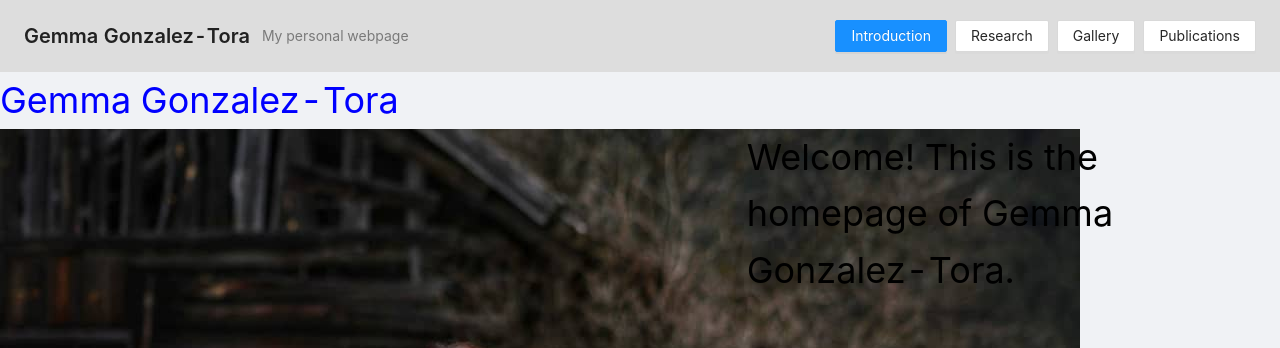
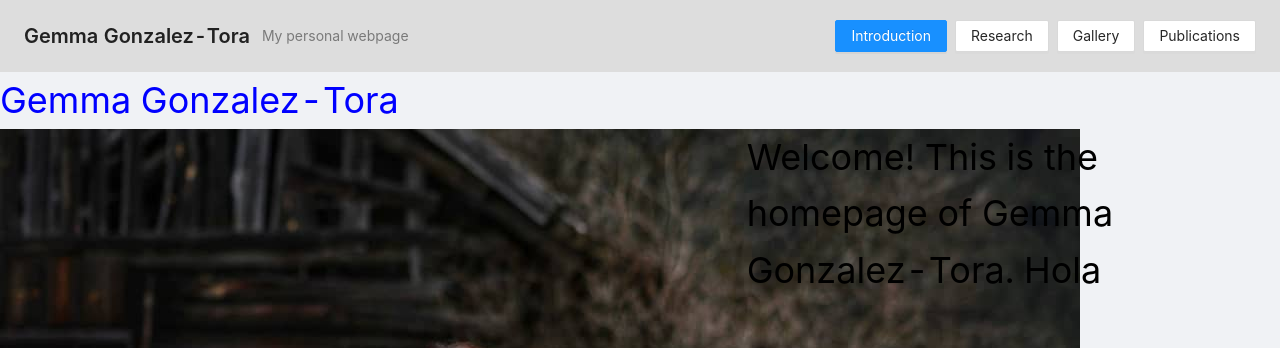
Before and after one commit to gemmagt/gemmagonzaleztora, a React (Create React App) app: page / in a window 1280 px wide. Shown: the top 348 px of the page. Built offline with nearby package versions, Linux system fonts and the light colour scheme.

Commit message:
add research text

```diff
--- a/src/App.js
+++ b/src/App.js
@@ -1,6 +1,7 @@
 import Introduction from "./components/introduction";
 import Gallery from "./components/gallery";
 import Publications from "./components/publications";
+import Research from "./components/research";
 import { Routes, Route} from "react-router-dom";
 import Header from "./components/header";
 import { Layout, Row, Col } from 'antd';
@@ -14,6 +15,7 @@ function App() {
         <Header/>
         <Routes>
           <Route path="/" element={<Introduction />} />
+          <Route path="research" element={<Research />} />
           <Route path="gallery" element={<Gallery />} />
           <Route path="publications" element={<Publications />} />
         </Routes>
--- a/src/components/introduction/index.js
+++ b/src/components/introduction/index.js
@@ -19,7 +19,7 @@ function Introduction() {
         </Col>
         <Col span={10}>
           <div className="introduction-subtitle">
-            Welcome! This is the homepage of Gemma Gonzalez-Tora.
+            Welcome! This is the homepage of Gemma Gonzalez-Tora. Hola
           </div>
         </Col>
       </Row>
--- a/src/components/research/index.js
+++ b/src/components/research/index.js
@@ -12,7 +12,7 @@ function Research() {
         </Col>
       </Row>
 
-    </>
+     </>
   );
 }
 
```
